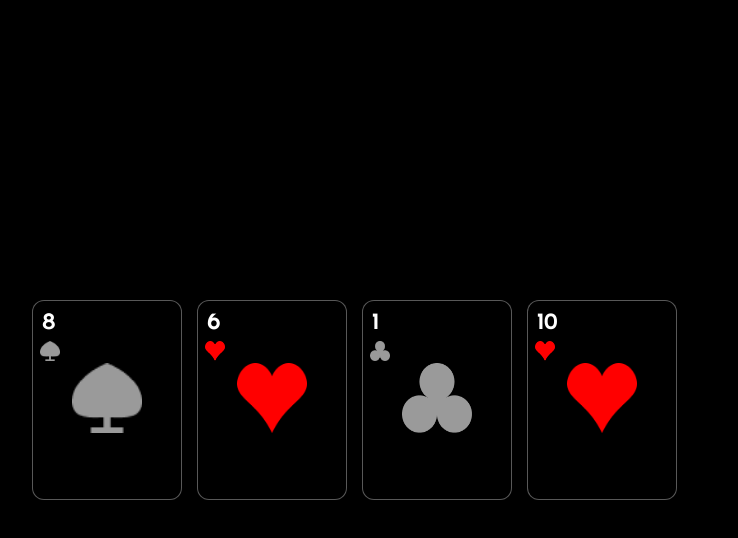
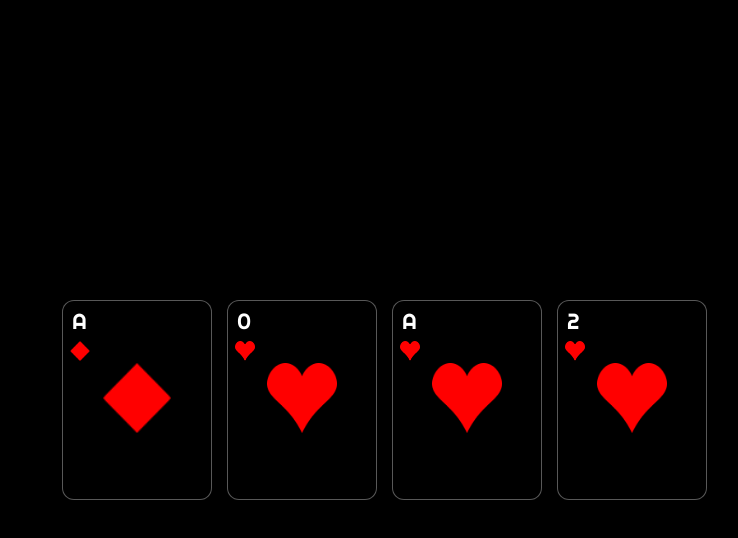
Before and after one commit to AtanasovCode/mind-and-heart, a React app: page / in a window 1280 px wide. Both pictures are taken after a click on the button "Start Game". Shown: the whole page, without its empty margins (233-971 px from the left). Built offline with nearby package versions, Linux system fonts and the light colour scheme.

Commit message:
Added useEffect

```diff
--- a/src/Components/CardComponent.js
+++ b/src/Components/CardComponent.js
@@ -1,76 +1,62 @@
 import React, { useState, useEffect } from 'react';
 import '../Styles/card-component.css';
-import heartsIcon from  '../Assets/Images/card-components/hearts-icon-large.png';
+import heartsIcon from '../Assets/Images/card-components/hearts-icon-large.png';
 import clubsIcon from '../Assets/Images/card-components/clubs-icon-large.png';
 import spadesIcon from '../Assets/Images/card-components/spades-icon.png';
 import diamondsIcon from '../Assets/Images/card-components/diamonds-icon.png';
 
 
-const CardComponent = ({ cardsDisplayed, setCardsDisplayed }) => {
+const CardComponent = ({
+    numbersDisplayed,
+    setNumbersDisplayed,
+    number,
+    setNumber,
+    numberId,
+    icon,
+    onCardClick,
+    shuffeledArray,
+    setShuffeledArray,
+}) => {
 
-    const randomNumber = () => {
-        const number = Math.floor(Math.random() * 13) + 1;
-        if (number <= 10) {
-            return number;
-        } else {
-            if (number === 13) {
-                return "K";
-            } else if (number === 12) {
-                return "Q";
-            } else {
-                return "J";
-            }
-        }
+    const [currentNumber, setCurrentNumber] = useState();
+    const convertSymbol = () => {
+        let symbol = `${icon}`;
+        if (symbol === 'Hearts') return `${heartsIcon}`;
+        if (symbol === 'Clubs') return `${clubsIcon}`;
+        if (symbol === 'Spades') return `${spadesIcon}`;
+        if (symbol === 'Diamonds') return `${diamondsIcon}`;
     }
 
-    const randomSymbol = () => {
-        const number = Math.floor(Math.random() * 4) + 1;
-        if (number === 1) {
-            return 'Hearts';
-        } else if (number === 2) {
-            return 'Clubs';
-        }else if(number === 3) {
-            return 'Spades';
-        }else if(number === 4) {
-            return 'Diamonds';
-        }
-    }
 
-    const convertSymbol = () => {
-        let symbol = `${randomSymbol()}`
-        if(symbol === 'Hearts') return `${heartsIcon}`;
-        if(symbol === 'Clubs') return `${clubsIcon}`;
-        if(symbol === 'Spades') return `${spadesIcon}`;
-        if(symbol === 'Diamonds') return `${diamondsIcon}`;
-    }
+    useEffect(() => {
+        setCurrentNumber(number[numberId])
+    }, [CardComponent]);
 
-    const [cardSymbol, setCardSymbol] = useState(`${convertSymbol()}`);
-    const [cardNumber, setCardNumber] = useState(`${randomNumber()}`)
+    useEffect(() => {
+        setNumbersDisplayed(current => [...current, `${currentNumber}`]);
+    }, [currentNumber])
+
+
+
 
     //setTheArray(oldArray => [...oldArray, newElement]);
     //setCardsDisplayed(current => [...current, {cardNumber}])
 
-    const onCardClick = () => {
-        setCardSymbol(`${convertSymbol()}`);
-        setCardNumber(`${randomNumber()}`);
-        setCardsDisplayed(current => [...current, {cardNumber}]);
-        console.log(cardsDisplayed);
-    }
 
     return (
         <div className="card-container" onClick={onCardClick}>
             <div className="card-number">
-                {cardNumber}
+                {currentNumber}
             </div>
             <div className="card-symbol-small">
                 <img
-                    src={cardSymbol}
+                    src={`${convertSymbol()}`}
                     className="card-icon-large"
                 />
             </div>
             <div className="card-symbol-large">
                 <img
-                    src={cardSymbol}
+                    src={`${convertSymbol()}`}
                     className="card-icon-small"
                 />
             </div>
--- a/src/Components/GameComponent.js
+++ b/src/Components/GameComponent.js
@@ -1,28 +1,99 @@
 import '../Styles/game-component.css';
-import React, { useState } from 'react';
+import React, { useState, useEffect } from 'react';
 import CardComponent from './CardComponent';
 
-const GameComponent = ({ cardsDisplayed, setCardsDisplayed }) => {
+const GameComponent = () => {
 
+    const [numbersDisplayed, setNumbersDisplayed] = useState([]);
+    const [shuffeledArray, setShuffeledArray] = useState([]);
+    const [number, setNumber] = useState([
+        '0', 'A', '2', '3', '4', '5', '6', '7', '8', '9', '10', 'J', 'Q', 'K'
+    ]);
+    const [icon, setIcon] = useState(['0', 'Hearts', 'Clubs', 'Spades', 'Diamonds']);
+
+    const randomNumberIdx = () => {
+        let genNumber = Math.floor(Math.random() * number.length);
+        return genNumber;
+    }
+
+
+    const randomIconIdx = () => {
+        return Math.floor(Math.random() * 4) + 1;
+    }
+
+
+    const shuffleArray = (array) => {
+        let currentIndex = array.length, randomIndex;
+
+        // While there remain elements to shuffle.
+        while (currentIndex != 0) {
+
+            // Pick a remaining element.
+            randomIndex = Math.floor(Math.random() * currentIndex);
+            currentIndex--;
+
+            // And swap it with the current element.
+            [array[currentIndex], array[randomIndex]] = [
+                array[randomIndex], array[currentIndex]];
+        }
+
+        return array;
+    }
+
+
+    const onCardClick = () => {
+        shuffleArray(numbersDisplayed);
+        setNumber(numbersDisplayed.filter(element => {
+            return element !== "undefined";
+        }));
+    }
+
+    useEffect(() => {
+        console.log(number);
+    }, [shuffleArray]);
 
     return (
         <div className="full-game-container">
             <CardComponent
-                cardsDisplayed={cardsDisplayed}
-                setCardsDisplayed={setCardsDisplayed}
-             />
-            <CardComponent
-                cardsDisplayed={cardsDisplayed}
-                setCardsDisplayed={setCardsDisplayed}
-             />
+                numbersDisplayed={numbersDisplayed}
+                number={number}
+                setNumbersDisplayed={setNumbersDisplayed}
+                numberId={`${randomNumberIdx()}`}
+                icon={`${icon[randomIconIdx()]}`}
+                onCardClick={onCardClick}
+                shuffeledArray={shuffeledArray}
+                setShuffeledArra={setShuffeledArray}
+            />
              <CardComponent
-                cardsDisplayed={cardsDisplayed}
-                setCardsDisplayed={setCardsDisplayed}
-             />
+                numbersDisplayed={numbersDisplayed}
+                number={number}
+                setNumbersDisplayed={setNumbersDisplayed}
+                numberId={`${randomNumberIdx()}`}
+                icon={`${icon[randomIconIdx()]}`}
+                onCardClick={onCardClick}
+                shuffeledArray={shuffeledArray}
+                setShuffeledArra={setShuffeledArray}
+            />
              <CardComponent
-                cardsDisplayed={cardsDisplayed}
-                setCardsDisplayed={setCardsDisplayed}
-             />
+                numbersDisplayed={numbersDisplayed}
+                number={number}
+                setNumbersDisplayed={setNumbersDisplayed}
+                numberId={`${randomNumberIdx()}`}
+                icon={`${icon[randomIconIdx()]}`}
+                onCardClick={onCardClick}
+                shuffeledArray={shuffeledArray}
+                setShuffeledArra={setShuffeledArray}
+            />
+             <CardComponent
+                numbersDisplayed={numbersDisplayed}
+                number={number}
+                setNumbersDisplayed={setNumbersDisplayed}
+                numberId={`${randomNumberIdx()}`}
+                icon={`${icon[randomIconIdx()]}`}
+                onCardClick={onCardClick}
+                shuffeledArray={shuffeledArray}
+                setShuffeledArra={setShuffeledArray}
+            />
         </div>
     );
 }
--- a/src/Components/GameLogic.js
+++ b/src/Components/GameLogic.js
@@ -5,16 +5,11 @@ import GameStart from './GameStart';
 const GameLogic = () => {
 
     const [displayGame, setDisplayGame] = useState(0);
-    const [cardsDisplayed, setCardsDisplayed] = useState('');
-
 
     const display = () => {
         if (displayGame === 1) {
             return (
-                <GameComponent
-                    cardsDisplayed={cardsDisplayed}
-                    setCardsDisplayed={setCardsDisplayed}
-                />
+                <GameComponent />
             );
         }
         if (displayGame === 0) {
--- a/src/Styles/game-component.css
+++ b/src/Styles/game-component.css
@@ -2,7 +2,7 @@
     width: 100vw;
     height: 100vh;
     display: grid;
-    grid-template-columns: repeat(6, auto);
+    grid-template-columns: repeat(4, auto);
     place-items: center;
     place-content: center;
     grid-row-gap: 25px;
```
